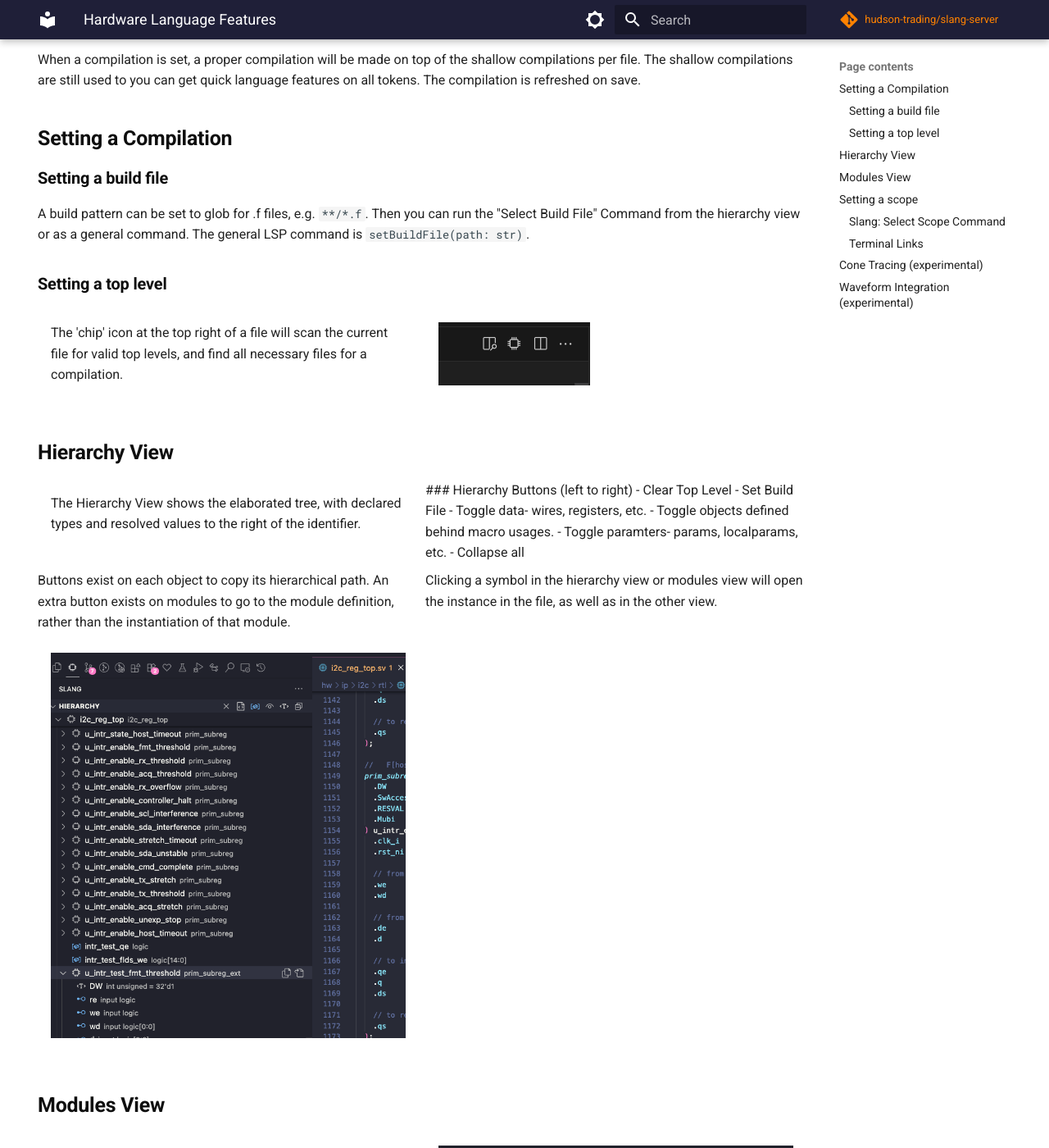
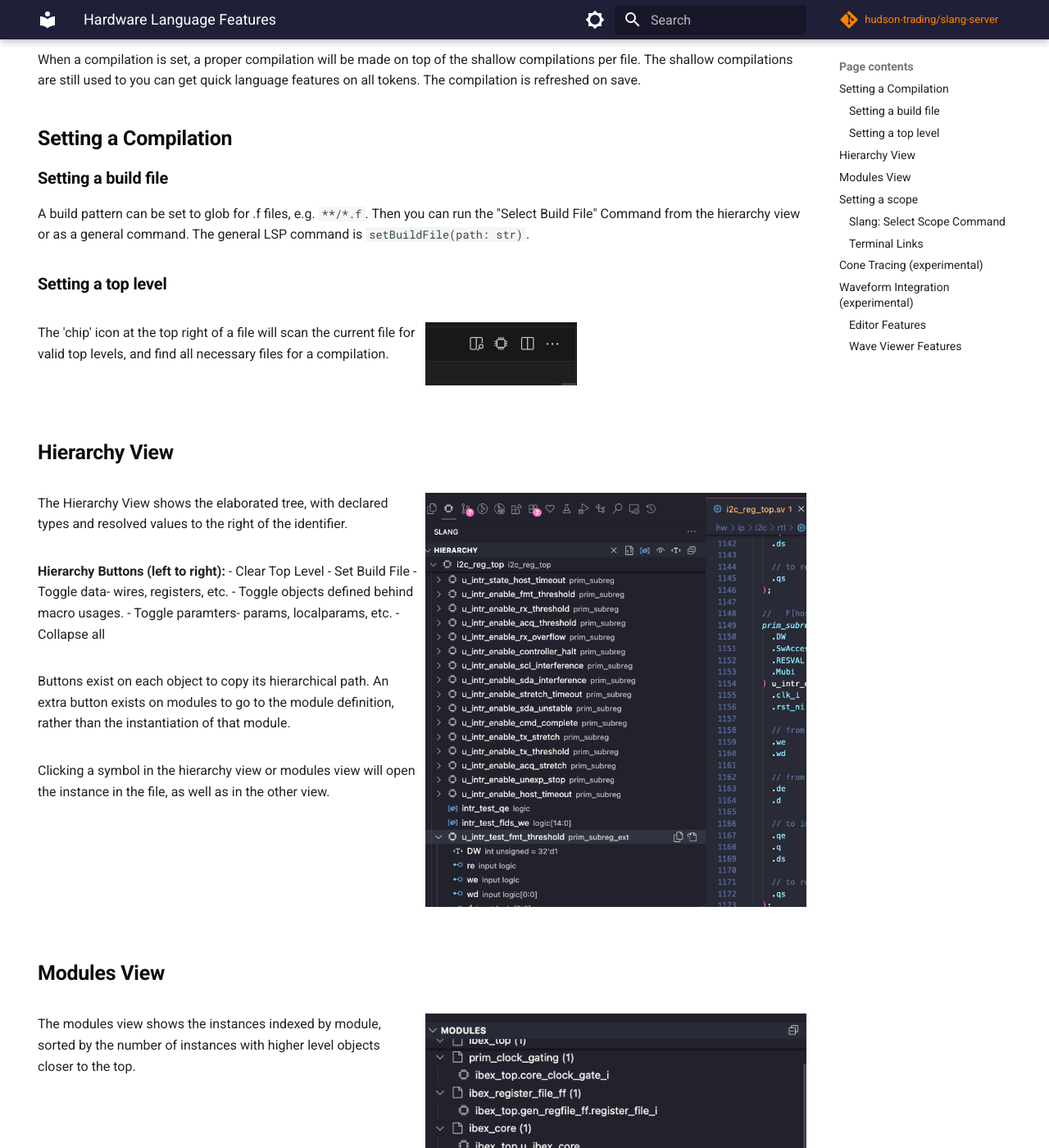
Before and after one commit to hudson-trading/slang-server, an MkDocs documentation site: the page built from docs/hdl/hdl.md, in a window 1280 px wide and 1400 px high, scrolled down 208 px. Shown: the whole window at 82% size. Built offline with MkDocs 1.6.1 and Material for MkDocs 9.7.7, drawn with Linux system fonts in a browser that asks for light colours; comment, search, counter and statistics services are not loaded; some of the changed text lies outside the part shown.

Commit message:
Add vscode install docs, fix hdl docs, other minor tweaks

```diff
--- a/docs/assets/stylesheets/tweaks.css
+++ b/docs/assets/stylesheets/tweaks.css
@@ -120,3 +120,29 @@
   color: var(--md-default-fg-color--contrast);
   font-weight: 600;
 }
+
+/* Two-column grid layout */
+.grid {
+  display: grid;
+  grid-template-columns: 1fr 1fr;
+  gap: 2rem;
+  align-items: start;
+}
+
+.grid-item {
+  display: flex;
+  flex-direction: column;
+}
+
+.grid-item img {
+  max-width: 100%;
+  height: auto;
+}
+
+/* Make responsive on smaller screens */
+@media (max-width: 768px) {
+  .grid {
+    grid-template-columns: 1fr;
+    gap: 1rem;
+  }
+}
--- a/docs/hdl/hdl.md
+++ b/docs/hdl/hdl.md
@@ -17,42 +17,59 @@ A build pattern can be set to glob for .f files, e.g. `**/*.f`. Then you can run
 
 ### Setting a top level
 
-<div class="grid cards" markdown>
+<div class="grid" markdown>
+<div class="grid-item" markdown>
 
-- The 'chip' icon at the top right of a file will scan the current file for valid top levels, and find all necessary files for a compilation.
+The 'chip' icon at the top right of a file will scan the current file for valid top levels, and find all necessary files for a compilation.
 
-- ![SetTopLevel](SetTopLevel.png)
+</div>
+<div class="grid-item" markdown>
+
+![SetTopLevel](SetTopLevel.png)
+
+</div>
 </div>
 
 ## Hierarchy View
 
-<div class="grid cards" markdown>
+<div class="grid" markdown>
+<div class="grid-item" markdown>
 
-- The Hierarchy View shows the elaborated tree, with declared types and resolved values to the right of the identifier.
+The Hierarchy View shows the elaborated tree, with declared types and resolved values to the right of the identifier.
 
-  ### Hierarchy Buttons (left to right)
-  - Clear Top Level
-  - Set Build File
-  - Toggle data- wires, registers, etc.
-  - Toggle objects defined behind macro usages.
-  - Toggle paramters- params, localparams, etc.
-  - Collapse all
+**Hierarchy Buttons (left to right):**
+- Clear Top Level
+- Set Build File
+- Toggle data- wires, registers, etc.
+- Toggle objects defined behind macro usages.
+- Toggle paramters- params, localparams, etc.
+- Collapse all
 
-  Buttons exist on each object to copy its hierarchical path.
-  An extra button exists on modules to go to the module definition, rather than the instantiation of that module.
+Buttons exist on each object to copy its hierarchical path. An extra button exists on modules to go to the module definition, rather than the instantiation of that module.
 
-  Clicking a symbol in the hierarchy view or modules view will open the instance in the file, as well as in the other view.
+Clicking a symbol in the hierarchy view or modules view will open the instance in the file, as well as in the other view.
 
-- ![HierarchyView](HierarchyView.png)
+</div>
+<div class="grid-item" markdown>
+
+![HierarchyView](HierarchyView.png)
+
+</div>
 </div>
 
 ## Modules View
 
-<div class="grid cards" markdown>
+<div class="grid" markdown>
+<div class="grid-item" markdown>
 
-- The modules view shows the instances indexed by module, sorted by the number of instances with higher level objects closer to the top.
+The modules view shows the instances indexed by module, sorted by the number of instances with higher level objects closer to the top.
 
-- ![ModulesView](ModulesView.png)
+</div>
+<div class="grid-item" markdown>
+
+![ModulesView](ModulesView.png)
+
+</div>
 </div>
 
 ## Setting a scope
@@ -63,7 +80,18 @@ This command pulls up a fuzzy finder where you can enter the hierarchical path.
 
 ### Terminal Links
 
+<div class="grid" markdown>
+<div class="grid-item" markdown>
+
 Hierarchical paths are automatically recognized for vscode-integrated terminals, and will set the compilation and the instance. Even if the exact instance can't be found, it will eagerly open the instance until the names are invalid.
+
+</div>
+<div class="grid-item" markdown>
+
+![TerminalLinks](TerminalLinks.png)
+
+</div>
+</div>
 
 ## Cone Tracing (experimental)
 
@@ -71,18 +99,24 @@ This allows for drivers/loads tracing over the call hierarchy lsp route, since i
 
 ## Waveform Integration (experimental)
 
-<div class="grid cards" markdown>
+<div class="grid" markdown>
+<div class="grid-item" markdown>
 
-- This is currently only setup between Neovim and Surfer, through the WCP (waveform control protocol), which runs on JSON-RPC over TCP.
+This is currently only setup between Neovim and Surfer, through the WCP (waveform control protocol), which runs on JSON-RPC over TCP.
 
-  ### Editor Features
-  - open waveform file
-  - open signal in wave viewer
-  - open module in wave viewer
+### Editor Features
+- open waveform file
+- open signal in wave viewer
+- open module in wave viewer
 
-  ### Wave Viewer Features
-  - open signal in hierarchy view / editor
-  - open driver/loads for signal
+### Wave Viewer Features
+- open signal in hierarchy view / editor
+- open driver/loads for signal
 
-- ![WCP](wcp.gif)
 </div>
+<div class="grid-item" markdown>
+
+![WCP](wcp.gif)
+
+</div>
+</div>
```
Also changed, not shown: docs/features/planned.md (+7 -3 lines), docs/start/config.md (+29 -6 lines), docs/start/installing.md (+13 -10 lines), docs/hdl/TerminalLinks.png (added).
